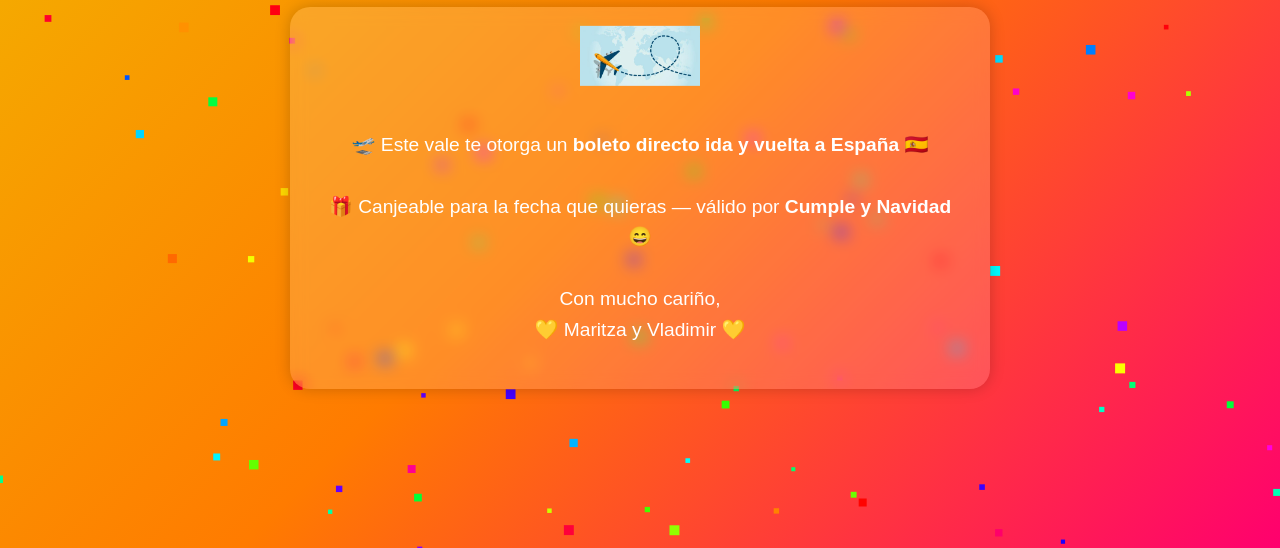
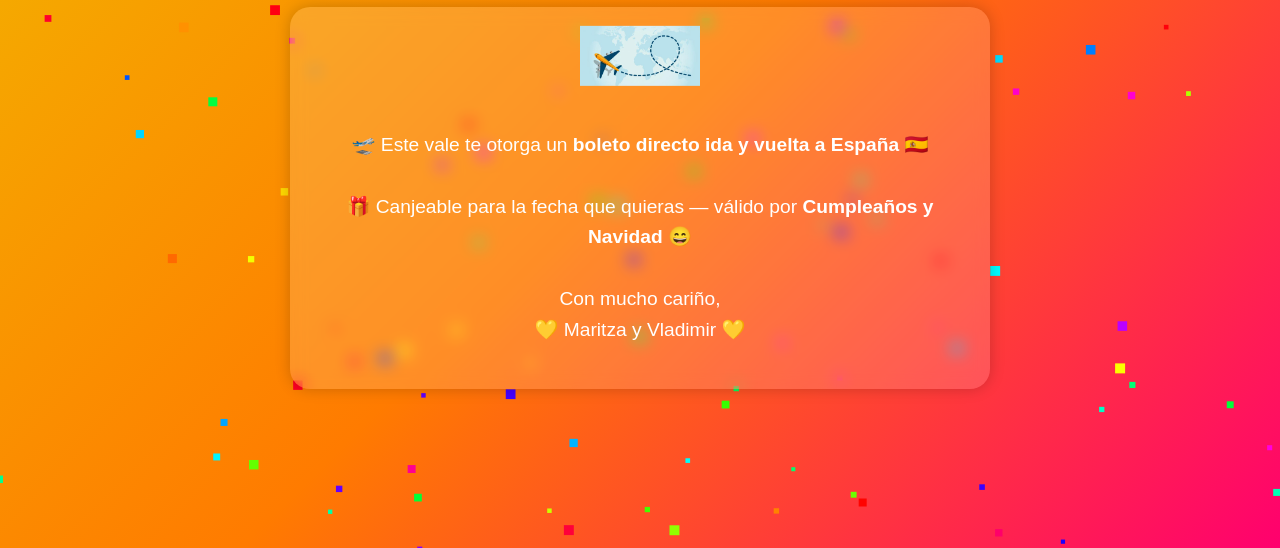
Before and after one commit to vlamendoza12/felizcumple, a plain HTML site: page index.html in a window 1280 px wide. Shown: the part 252-800 px from the top of the page. Drawn offline with Linux system fonts and the light colour scheme.

Commit message:
Update index.html

```diff
--- a/index.html
+++ b/index.html
@@ -16,7 +16,7 @@
       <img src="vale_espana.jpg" alt="Vale a España" class="imagen-avion">
       <p class="mensaje">
         🛫 Este vale te otorga un <strong>boleto directo ida y vuelta a España</strong> 🇪🇸<br><br>
-        🎁 Canjeable para la fecha que quieras — válido por <strong>Cumple y Navidad</strong> 😄<br><br>
+        🎁 Canjeable para la fecha que quieras — válido por <strong>Cumpleaños y Navidad</strong> 😄<br><br>
         Con mucho cariño,<br>
         💛 Maritza y Vladimir 💛
       </p>
```
